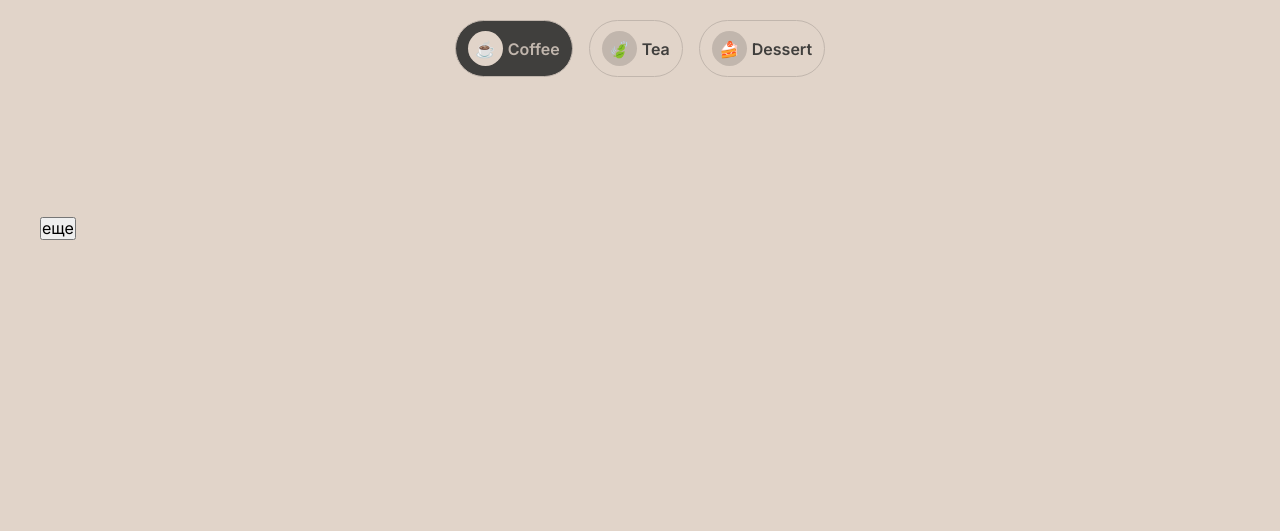
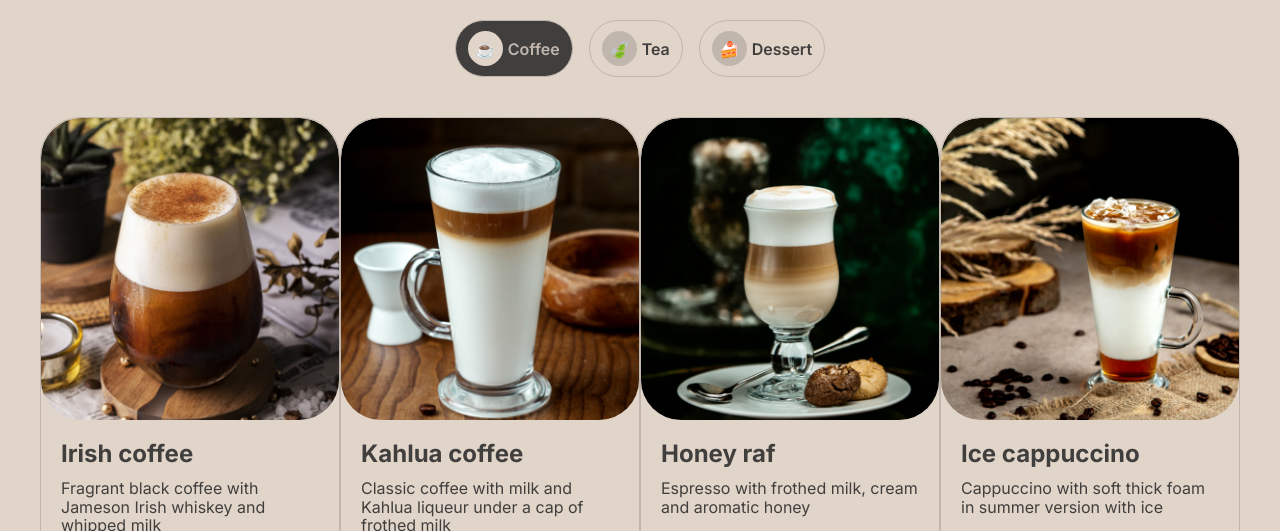
Before and after one commit to DmitryYarigin/coffe-house, a website built with webpack: page coffee-house/src/pages/menu/menu.html in a window 1280 px wide. Shown: the part 269-800 px from the top of the page. Built offline with nearby package versions, Linux system fonts and the light colour scheme; files whose address does not match are found by name.

Commit message:
feat: complite menu page tabs

```diff
--- a/coffee-house/src/index.js
+++ b/coffee-house/src/index.js
@@ -6,8 +6,9 @@ import './scripts/products.json';
 import products from './scripts/products.json';
 import './pages/menu/js/menu';
 
+import { renderCardsByCategory } from './pages/menu/js/menu';
 
-const cards = document.querySelector('.menu__cards-block');
+export const cards = document.querySelector('.menu__cards-block');
 console.log(cards);
 const btnShowCards = document.querySelector('.show-cards');
 export let productData = [];
@@ -26,7 +27,6 @@ async function getProducts2() {
      catch (error) {
         console.log('Error fetching products:', error);
     }
-    console.log(productData);
 }
 
 getProducts2();
@@ -38,19 +38,21 @@ function renderStartPage(data) {
         return
     }
 
-    renderCardsByCatedory('coffee');
+    renderCardsByCategory('coffee');
+    console.log('должны выйти кофейные карточки');
 }
 
 // А ВОТ УЖЕ РЕНДЕР КАРТОЧКИ
 
 export function createCards(data) {
+    cards.innerHTML = ''; // Очищаем предыдущие карточки перед добавлением новых
     data.forEach(card => {
         const { name, description, category, price, img, size } = card;
         const cardItem =
         `
             <div class="menu__card">
 
-                    <div class="menu___img-block">
+                    <div class="menu__img-block">
                         <img class="menu__image" src="${img}">
                     </div>
                     <div class="menu__card-content">
@@ -60,8 +62,16 @@ export function createCards(data) {
                     </div>
             </div>
         `
-        if( category == 'coffee') {
-            cards.insertAdjacentHTML('beforeend',cardItem)
-        }
+             cards.insertAdjacentHTML('beforeend',cardItem)
     });
-}
+
+
+    // Плавное появление новых карточек
+    setTimeout(() => {
+        let newCards = document.querySelectorAll('.menu__card');
+        newCards.forEach(card => {
+            card.classList.add('show');
+        });
+    }, 50);
+
+};
--- a/coffee-house/src/pages/menu/js/menu.js
+++ b/coffee-house/src/pages/menu/js/menu.js
@@ -1,5 +1,6 @@
 import { productData } from "../../../index";
 import { createCards } from "../../../index";
+import { cards } from "../../../index";
 
 
 let menuTabItems = document.querySelectorAll(".menu__tab-item");
@@ -19,23 +20,14 @@ menuTabItems.forEach(( item) => {
 
         console.log(category);
 
+        // cards.innerHTML = '';
+
         renderCardsByCategory(category);
-
-        // if (item.children[1].innerText === 'Coffee') {
-        //     console.log('это кофе');
-        // } else if
-        //     (item.children[1].innerText === 'Tea') {
-        //        console.log('это чай');
-        //     }
-        //  else if (item.children[1].innerText === 'Dessert') {
-        //         console.log('это десерт');
-        //      }
-        // console.log(item.children[1].innerText);
     })
 }
 )
 
-function renderCardsByCategory(category) {
+export function renderCardsByCategory(category) {
     if(!productData || !productData.length) {
         showErrorMessage('NO_PRODUCTS_IN_THIS_CATEGORY');
         return
@@ -44,4 +36,5 @@ function renderCardsByCategory(category) {
     const filteredData = productData.filter(product => product.category == category);
     console.log(filteredData);
     createCards(filteredData);
+    console.log('прием');
 }
--- a/coffee-house/src/pages/menu/menu.scss
+++ b/coffee-house/src/pages/menu/menu.scss
@@ -65,34 +65,55 @@
     // .menu__cards-block
 
     &__cards-block {
+        position: relative;
         display: grid;
         grid-template-columns: repeat(4, auto);
         justify-content: space-around;
         row-gap: 40px;
         margin-bottom: 100px;
+        transition: all .3s;
     }
 
     // .menu__card
 
     &__card {
+        opacity: 0;
+        transition: opacity .5s ease, transform 0.5s ease;
         display: flex;
         flex-direction: column;
         max-width: 310px;
         border: 1px solid $border-Light;
         border-radius: 40px;
+        overflow: hidden;
+        position: relative;
+
+        &.show {
+            opacity: 1;
+        }
+
+        &:hover .menu__image {
+            scale: 1;
+            transition: all .3s;
+        }
     }
 
     // .menu__img-block
 
     &__img-block {
+        overflow: hidden;
+        position: relative;
+        border-radius: 40px;
     }
 
     // .menu__image
 
     &__image {
+        scale: 1.1;
+        transition: all .3s;
         width: auto;
         max-width: 100%;
         border-radius: 40px;
+
 
     }
 
```
